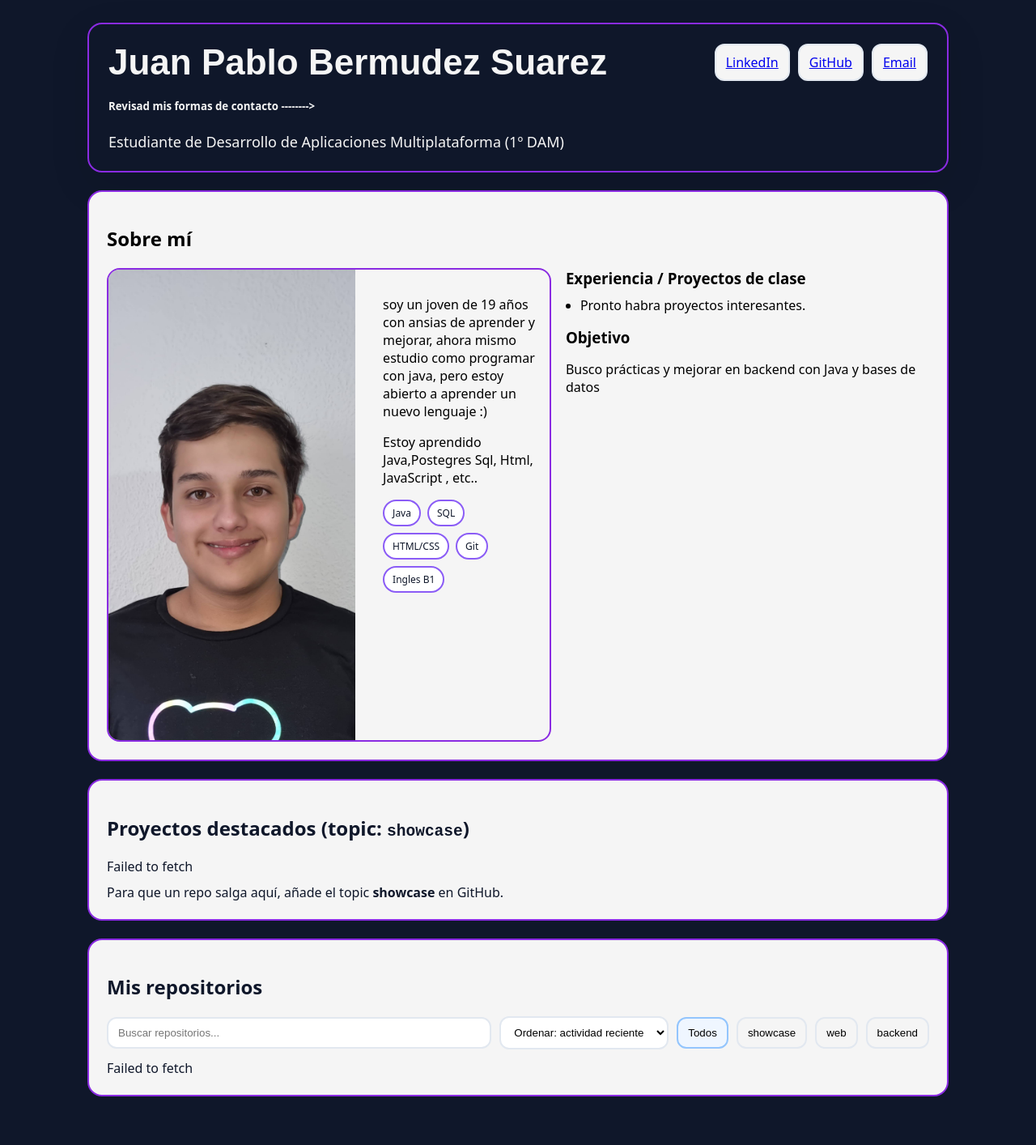
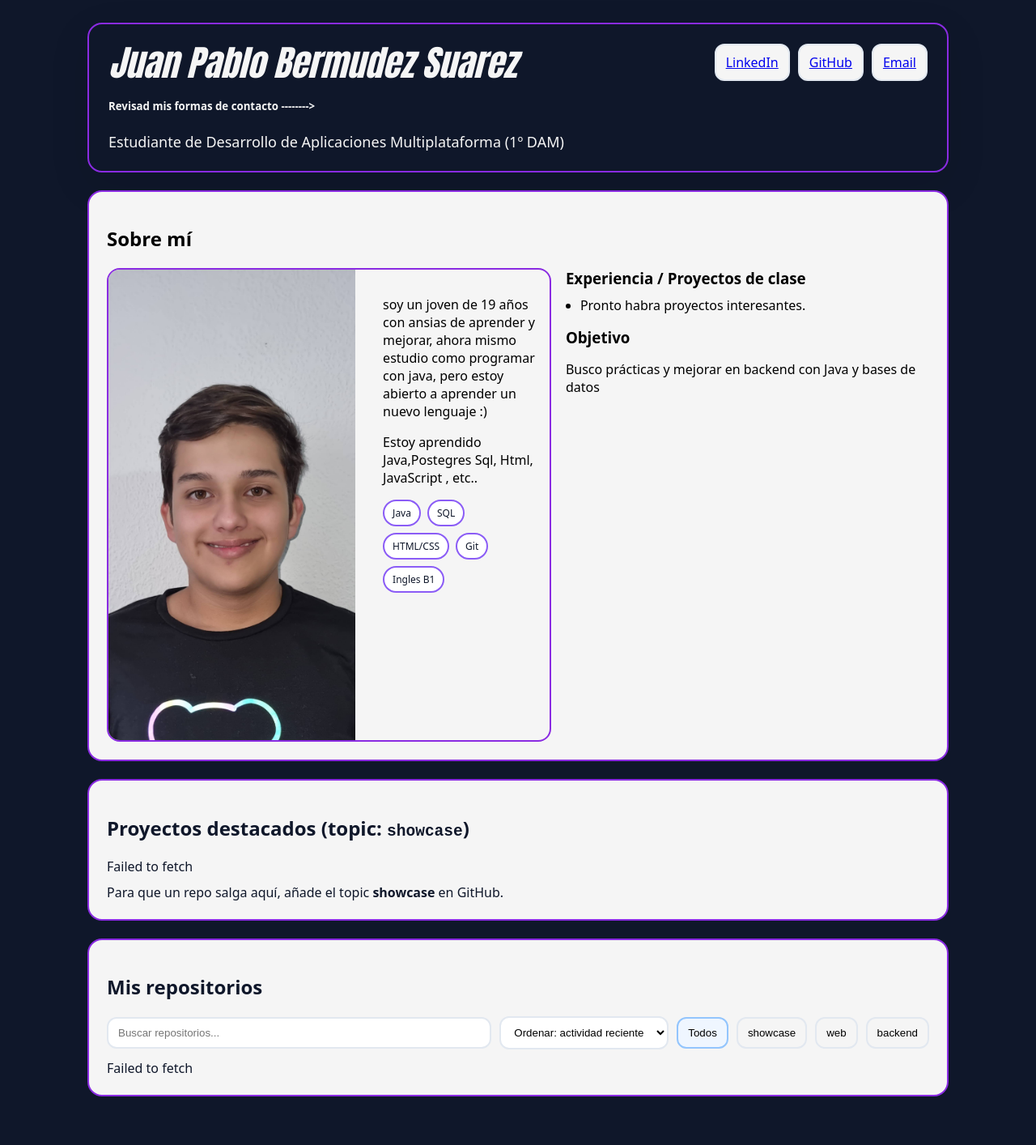
Before and after one commit to juanpsuaa/juanpsuaa.github.io, a Jekyll site: the page built from index.html, in a window 1280 px wide. Shown: the whole page at 81% size. Built offline with Jekyll 4.4.1, drawn with Linux system fonts in a browser that asks for light colours.

Commit message:
prueba(eliminar)

```diff
--- a/index.html
+++ b/index.html
@@ -6,7 +6,7 @@ title: "Juan Pablo Bermudez Suarez — CV & Repos"
 <div class="container">
   <header class="topbar" style="background-color: #0f172a;border-color: blueviolet;">
     <div style="border-radius: 1px;">
-      <h1 class="title" style="color: whitesmoke;font-family:fantasy;">Juan Pablo Bermudez Suarez</h1>
+      <h1 class="title" style="color: whitesmoke;font-family:Impact, Haettenschweiler, 'Arial Narrow Bold', sans-serif;font-style: italic;">Juan Pablo Bermudez Suarez</h1>
       <h5 style="color: whitesmoke;">Revisad mis formas de contacto  --------> </h5>
       <div class="subtitle"b style="color:whitesmoke;">Estudiante de Desarrollo de Aplicaciones Multiplataforma (1º DAM)</div>
     </div>
```
